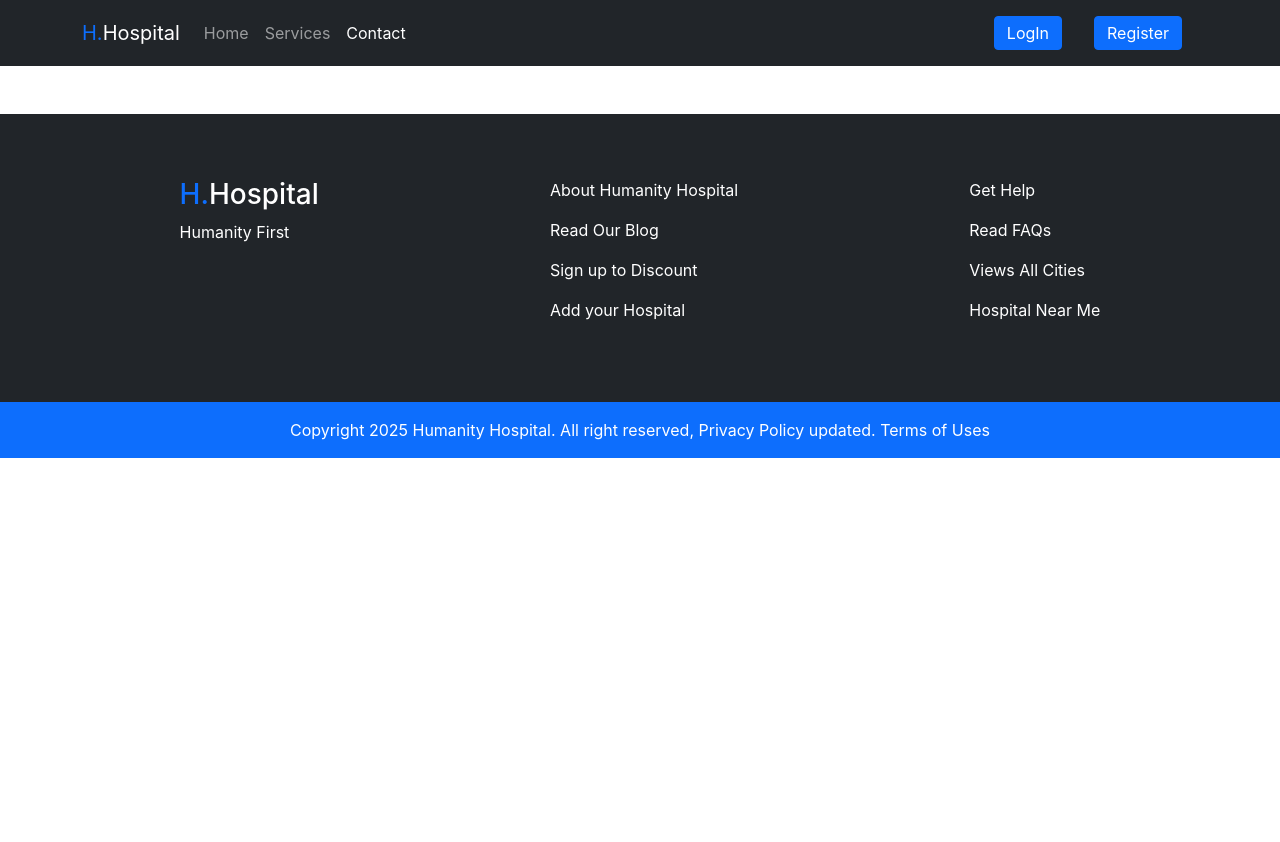
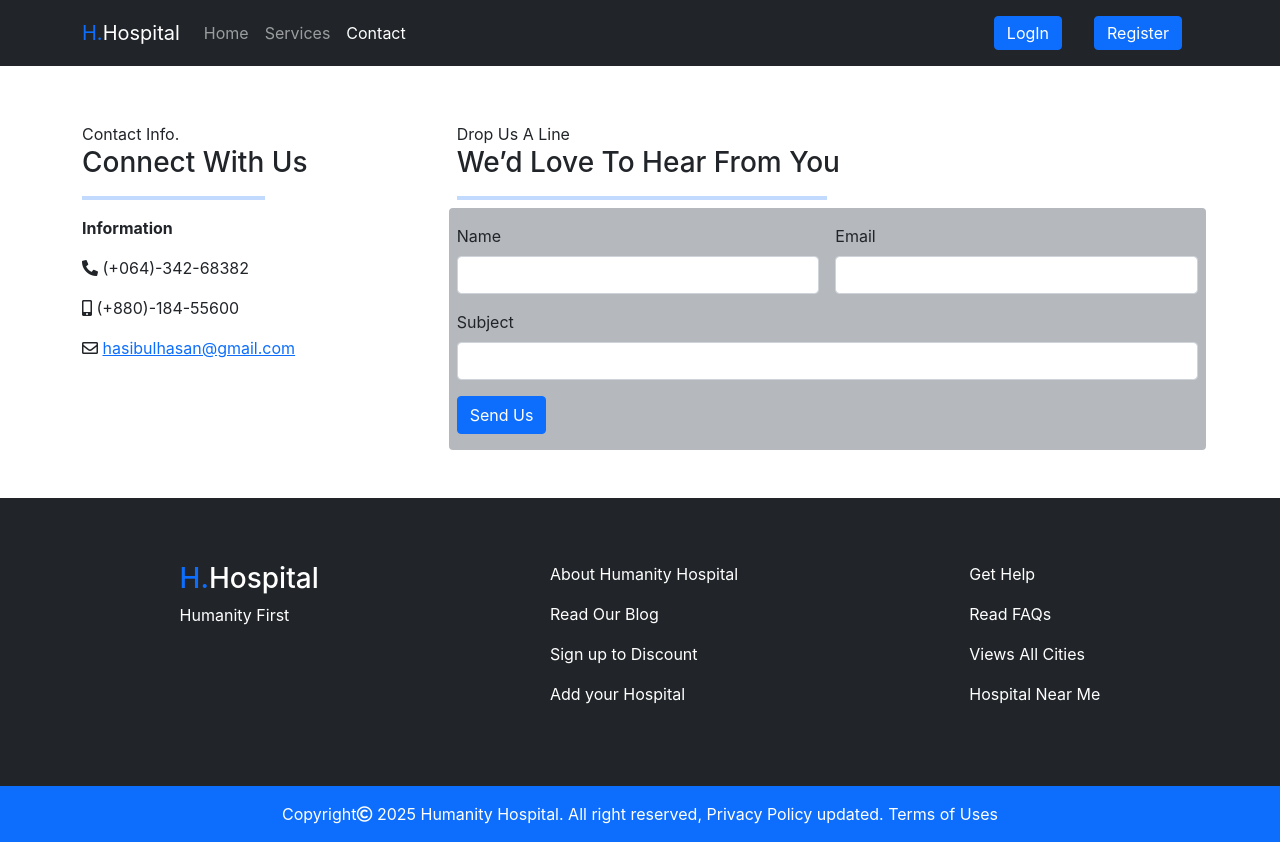
Before and after one commit to Hasibul294/health-care-with-react-firebase, a React (Create React App) app: page /contact in a window 1280 px wide. Before the commit the page ends 800 px from the top, so only its background shows below. Built offline with nearby package versions, Linux system fonts and the light colour scheme; no server answers.

Commit message:
services, contact and authentication added

```diff
--- a/public/index.html
+++ b/public/index.html
@@ -31,7 +31,14 @@
       integrity="sha384-1BmE4kWBq78iYhFldvKuhfTAU6auU8tT94WrHftjDbrCEXSU1oBoqyl2QvZ6jIW3"
       crossorigin="anonymous"
     />
-    <title>React App</title>
+    <!-- Font Awesome link  -->
+    <link
+      rel="stylesheet"
+      href="https://use.fontawesome.com/releases/v5.15.4/css/all.css"
+      integrity="sha384-DyZ88mC6Up2uqS4h/KRgHuoeGwBcD4Ng9SiP4dIRy0EXTlnuz47vAwmeGwVChigm"
+      crossorigin="anonymous"
+    />
+    <title>H.Hospital</title>
   </head>
   <body>
     <noscript>You need to enable JavaScript to run this app.</noscript>
--- a/src/App.js
+++ b/src/App.js
@@ -8,6 +8,8 @@ import AuthProvider from "./context/AuthProvider";
 import Home from "./pages/Home/Home/Home";
 import Footer from "./pages/Shared/Footer";
 import Services from "./pages/Home/Services/Services";
+import ServiceDetails from "./pages/Home/ServiceDetails/ServiceDetails";
+import Contact from "./pages/Contact/Contact";
 
 function App() {
   return (
@@ -25,6 +27,12 @@ function App() {
             <Route path="/services">
               <Services></Services>
             </Route>
+            <Route path="/details/:id">
+              <ServiceDetails></ServiceDetails>
+            </Route>
+            <Route path="/contact">
+              <Contact></Contact>
+            </Route>
             <Route path="/login">
               <Login></Login>
             </Route>
--- /dev/null
+++ b/src/pages/Contact/Contact.js
@@ -0,0 +1,63 @@
+import React from "react";
+import { Container } from "react-bootstrap";
+
+const Contact = () => {
+  return (
+    <Container>
+      <div className="row g-2 my-5">
+        <div className="col-md-4">
+          <p className="mb-0">Contact Info.</p>
+          <h3>Connect With Us</h3>
+          <hr className="border-bottom border-4 border-primary w-50" />
+          <p className="fw-bold">Information</p>
+          <p>
+            <i className="fas fa-phone-alt"></i> (+064)-342-68382
+          </p>
+          <p>
+            <i className="fas fa-mobile-alt"></i> (+880)-184-55600
+          </p>
+          <p>
+            <i className="far fa-envelope"></i>{" "}
+            <a href="hasibulhasan294@gmail.com">hasibulhasan@gmail.com</a>
+          </p>
+        </div>
+        <div className="col-md-8">
+          <p className="mb-0">Drop Us A Line</p>
+          <h3>We’d Love To Hear From You</h3>
+          <hr className="border-bottom border-4 border-primary w-50 mb-4" />
+          <form className="row g-3 bg-secondary bg-opacity-50 rounded pb-3">
+            <div className="col-md-6">
+              <label htmlFor="inputEmail4" className="form-label">
+                Name
+              </label>
+              <input type="name" className="form-control" id="inputEmail4" />
+            </div>
+            <div className="col-md-6">
+              <label htmlFor="inputPassword4" className="form-label">
+                Email
+              </label>
+              <input
+                type="email"
+                className="form-control"
+                id="inputPassword4"
+              />
+            </div>
+            <div className="col-12">
+              <label htmlFor="inputAddress" className="form-label">
+                Subject
+              </label>
+              <input type="text" className="form-control" id="inputAddress" />
+            </div>
+            <div className="col-12">
+              <button type="submit" className="btn btn-primary">
+                Send Us
+              </button>
+            </div>
+          </form>
+        </div>
+      </div>
+    </Container>
+  );
+};
+
+export default Contact;
--- a/src/pages/Home/Service/Service.js
+++ b/src/pages/Home/Service/Service.js
@@ -16,8 +16,11 @@ const Service = ({ service }) => {
         <Card.Body>
           <Card.Title className="fw-bold text-center">{title}</Card.Title>
           <Card.Text className="text-center">{keyPoint}</Card.Text>
-          <button onClick={handleDetails} className="d-block btn btn-primary">
-            Booking
+          <button
+            onClick={handleDetails}
+            className="btn btn-primary d-block mx-auto"
+          >
+            Details
           </button>
         </Card.Body>
       </Card>
--- /dev/null
+++ b/src/pages/Home/ServiceDetails/ServiceDetails.js
@@ -0,0 +1,43 @@
+import React, { useEffect, useState } from "react";
+import { useParams } from "react-router";
+import { NavLink } from "react-router-dom";
+
+const ServiceDetails = () => {
+  const [details, setDetails] = useState([]);
+  const { id } = useParams();
+  useEffect(() => {
+    fetch("https://hasibul294.github.io/react-health-care/services.json")
+      .then((res) => res.json())
+      .then((data) => setDetails(data));
+  }, []);
+  console.log(details);
+  const serviceDetails = details.find((item) => item.id == id);
+  console.log(serviceDetails);
+  return (
+    <>
+      <h1 className="text-center text-primary my-4">About Our Service</h1>
+      <hr className="border-bottom border-4 border-primary w-25 mx-auto" />
+      <div className="container text-start d-lg-flex justify-content-center align-items-center my-5">
+        <div>
+          <h2 className="fw-bold">{serviceDetails?.title}</h2>
+          <h6>Key Point: {serviceDetails?.keyPoint}</h6>
+          <p className="my-3 w-75">
+            {serviceDetails?.description} In our job, you will never go home at
+            the end of the day thinking that you haven’t done something valuable
+            and important.
+          </p>
+          <h6>Rating: {serviceDetails?.rating}</h6>
+          <h3>Price: {serviceDetails?.cost}</h3>
+          <NavLink to="/login">
+            <button className="btn btn-primary w-25 text-white border-0 rounded-pill mt-2">
+              <i className="fas fa-shopping-cart"></i> Booking
+            </button>
+          </NavLink>
+        </div>
+        <img style={{ width: "50%" }} src={serviceDetails?.img} alt="" />
+      </div>
+    </>
+  );
+};
+
+export default ServiceDetails;
--- a/src/pages/Home/Services/Services.js
+++ b/src/pages/Home/Services/Services.js
@@ -5,7 +5,7 @@ import Service from "../Service/Service";
 const Services = () => {
   const [services, setServices] = useState([]);
   useEffect(() => {
-    fetch("services.json")
+    fetch("https://hasibul294.github.io/react-health-care/services.json")
       .then((res) => res.json())
       .then((data) => setServices(data));
   }, []);
```
